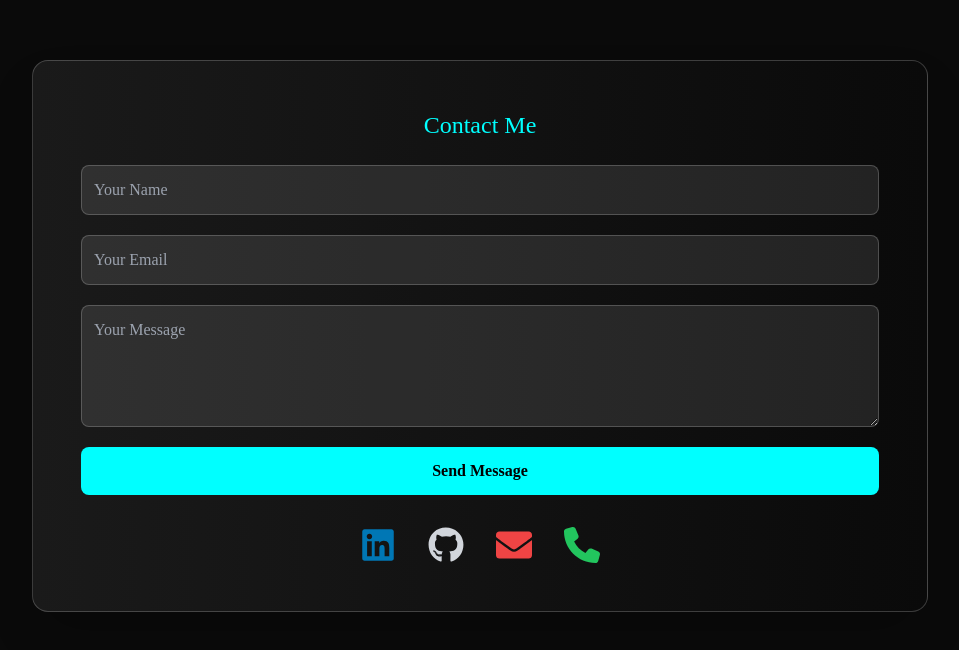
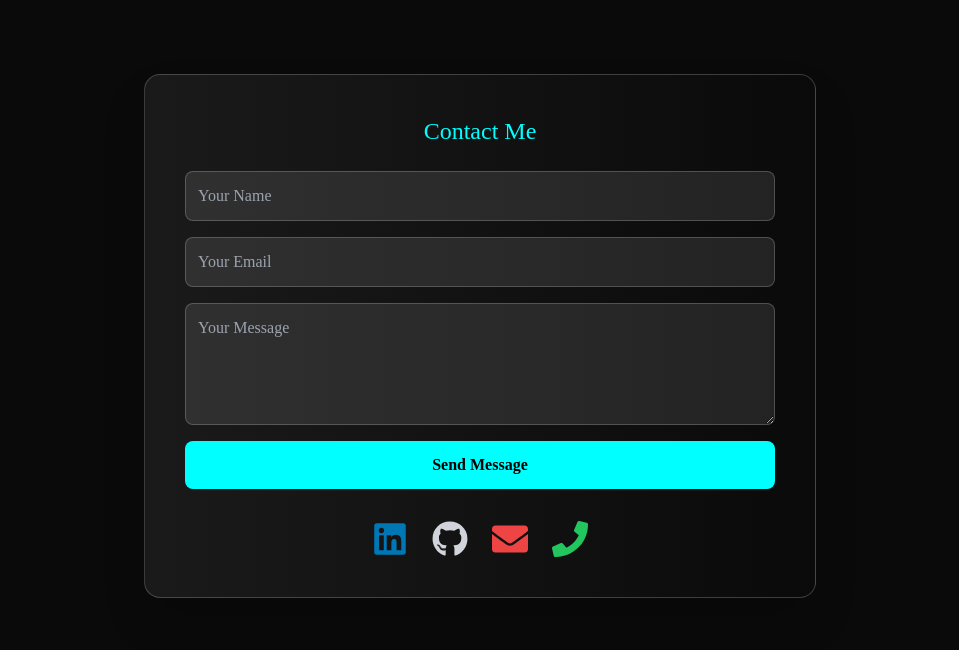
Before and after one commit to levi2104/my-portfolio, a React (Vite) app: page / in a window 1280 px wide. Shown: the part 2464-3114 px from the top of the page, without its empty margins (160-1119 px from the left). Built offline with nearby package versions, Linux system fonts and the light colour scheme; a web font is replaced by a local one.

Commit message:
Update ContactUs.jsx

```diff
--- a/src/Pages/ContactUs.jsx
+++ b/src/Pages/ContactUs.jsx
@@ -1,7 +1,6 @@
 import { motion } from "framer-motion";
 import { useRef } from "react";
-import { FaGithub, FaLinkedin, FaEnvelope } from "react-icons/fa";
-import { FaPhone } from "react-icons/fa6";
+import { FaGithub, FaLinkedin, FaEnvelope, FaPhone } from "react-icons/fa";
 import emailjs from "@emailjs/browser";
 
 const ContactMe = () => {
@@ -11,51 +10,45 @@ const ContactMe = () => {
     e.preventDefault();
     emailjs
       .sendForm("service_id", "template_id", e.target, "user_id")
-      .then(() => {
-        alert("Message Sent Successfully!");
-      })
-      .catch(() => {
-        alert("Failed to Send Message");
-      });
+      .then(() => alert("Message Sent Successfully!"))
+      .catch(() => alert("Failed to Send Message"));
     e.target.reset();
   };
 
   return (
     <section
       ref={sectionRef}
-      className="relative flex flex-col items-center justify-center min-h-screen bg-darkBg text-whiteText px-8 py-16"
+      className="relative flex flex-col items-center justify-center min-h-screen bg-darkBg text-whiteText px-4 sm:px-6 md:px-12 py-16"
     >
-      {/* Animated Appearance */}
       <motion.div
         initial={{ opacity: 0, y: 50 }}
         whileInView={{ opacity: 1, y: 0 }}
         transition={{ duration: 0.5 }}
         viewport={{ once: false }}
-        className="relative bg-gradient-to-r from-[#1a1a1a] to-[#0a0a0a] backdrop-blur-md shadow-2xl rounded-2xl p-12 w-full max-w-4xl border border-white/20"
+        className="relative bg-gradient-to-r from-[#1a1a1a] to-[#0a0a0a] backdrop-blur-md shadow-2xl rounded-2xl p-6 sm:p-10 w-full max-w-md sm:max-w-lg md:max-w-2xl border border-white/20"
       >
-        {/* Contact Form */}
         <h3 className="text-2xl text-neonBlue text-center">Contact Me</h3>
-        <form onSubmit={sendEmail} className="mt-6 flex flex-col gap-5">
+        <form onSubmit={sendEmail} className="mt-6 flex flex-col gap-4">
           <input
             type="text"
             name="name"
             placeholder="Your Name"
             required
-            className="p-3 rounded-lg bg-white/10 text-white outline-none border border-white/20"
+            className="p-3 rounded-lg bg-white/10 text-white outline-none border border-white/20 w-full"
           />
           <input
             type="email"
             name="email"
             placeholder="Your Email"
             required
-            className="p-3 rounded-lg bg-white/10 text-white outline-none border border-white/20"
+            className="p-3 rounded-lg bg-white/10 text-white outline-none border border-white/20 w-full"
           />
           <textarea
             name="message"
             placeholder="Your Message"
             rows="4"
             required
-            className="p-3 rounded-lg bg-white/10 text-white outline-none border border-white/20"
+            className="p-3 rounded-lg bg-white/10 text-white outline-none border border-white/20 w-full"
           />
           <motion.button
             type="submit"
@@ -67,35 +60,24 @@ const ContactMe = () => {
           </motion.button>
         </form>
 
-        {/* Social Links */}
-        <div className="flex justify-center gap-8 mt-8">
+        <div className="flex justify-center gap-6 mt-8">
+          {[
+            { href: "https://www.linkedin.com/in/aryan-tanna", icon: FaLinkedin, color: "text-[#0077b5]" },
+            { href: "https://github.com/aryan-github", icon: FaGithub, color: "text-gray-300" },
+            { href: "https://mail.google.com/mail/?view=cm&fs=1&to=aryantanna2104@gmail.com", icon: FaEnvelope, color: "text-red-500" },
+            { href: "tel:+919033453016", icon: FaPhone, color: "text-green-500" },
+          ].map(({ href, icon: Icon, color }, index) => (
             <motion.a
-            href="https://www.linkedin.com/in/aryan-tanna"
+              key={index}
+              href={href}
               target="_blank"
               rel="noopener noreferrer"
               whileHover={{ scale: 1.2 }}
+              className={`${color} text-3xl sm:text-4xl`}
             >
-            <FaLinkedin className="text-[#0077b5] text-4xl" />
+              <Icon />
             </motion.a>
-          <motion.a
-            href="https://github.com/aryan-github"
-            target="_blank"
-            rel="noopener noreferrer"
-            whileHover={{ scale: 1.2 }}
-          >
-            <FaGithub className="text-gray-300 text-4xl" />
-          </motion.a>
-          <motion.a
-            href="https://mail.google.com/mail/?view=cm&fs=1&to=aryantanna2104@gmail.com"
-            target="_blank"
-            rel="noopener noreferrer"
-            whileHover={{ scale: 1.2 }}
-          >
-            <FaEnvelope className="text-red-500 text-4xl" />
-          </motion.a>
-          <motion.a href="tel:+919033453016" whileHover={{ scale: 1.2 }}>
-            <FaPhone className="text-green-500 text-4xl rotate-0" />
-          </motion.a>
+          ))}
         </div>
       </motion.div>
     </section>
```
Lines whose indentation alone changed are shown as unchanged.
